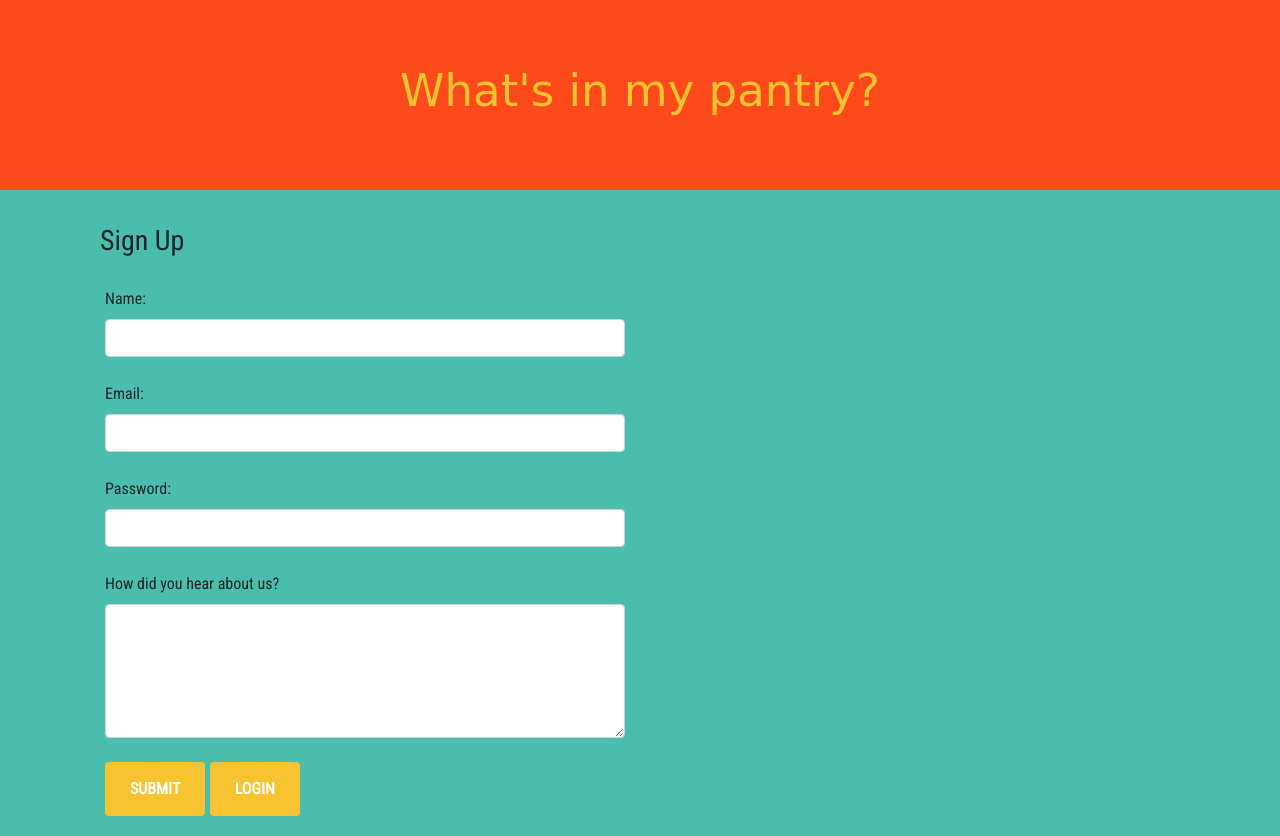
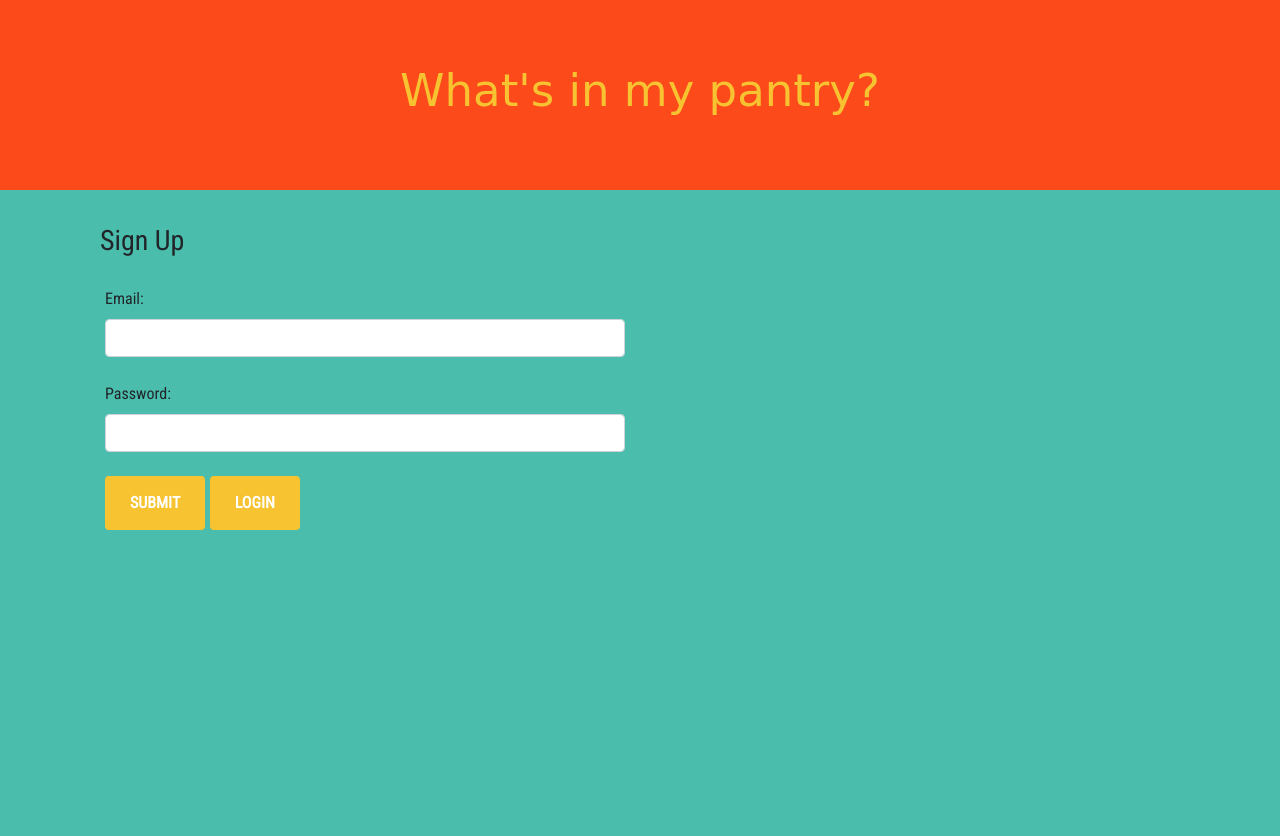
Before and after one commit to PrestonWeber/WhatsInMyPantry, a Node server app: page / in a window 1280 px wide. After the commit the page ends 530 px from the top, so only its background shows below. Run offline with Node 20, Linux system fonts and the light colour scheme; data that the repository does not hold is empty; some libraries are stand-ins or nearby versions; some web fonts are replaced.

Commit message:
signup page edits

```diff
--- a/WhatsInMyPantry/views/signup.handlebars
+++ b/WhatsInMyPantry/views/signup.handlebars
@@ -16,17 +16,12 @@
 
             <!-- Sign-up Form -->
             <form role="form">
-                <label for="name-input">Name:</label>
-                <input class="form-control" id="name-input" type="text">
-                <br>
+
                 <label for="email-input">Email:</label>
                 <input class="form-control" id="email-input" type="email">
                 <br>
                 <label for="age-input">Password:</label>
                 <input class="form-control" id="age-input" type="number">
-                <br>
-                <label for="comment-input">How did you hear about us?</label>
-                <textarea class="form-control" id="comment-input" rows="5"></textarea>
                 <br>
               <button class="btn btn-default" id="signup-submit" type="submit">SUBMIT</button>
               <button class="btn btn-default" id="login-submit"><a href="/login">LOGIN</a></button>
```
